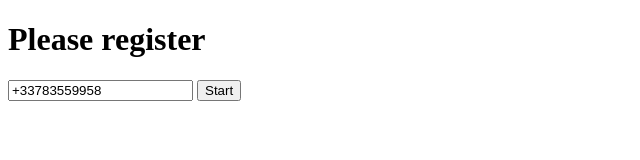
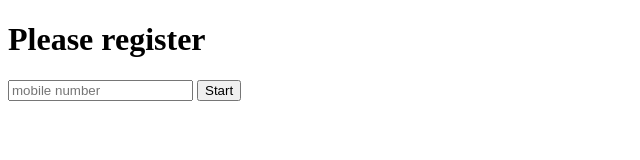
Before and after one commit to hidglobal/identity-verification, a website: page public/index.html in a window 1280 px wide. Shown: the full height of the page, 0-640 px from the left. Drawn offline with Linux system fonts and the light colour scheme.

Commit message:
Fix index

```diff
--- a/public/index.html
+++ b/public/index.html
@@ -9,7 +9,7 @@
 <body>
   <h1>Please register</h1>
   <form action="/register" method="POST">
-    <input type="text" name="mobile" placeholder="mobile number" value="+33783559958"/>
+    <input type="text" name="mobile" placeholder="mobile number" />
     <input type="submit" value="Start" />
   </form>
 </body>
```
